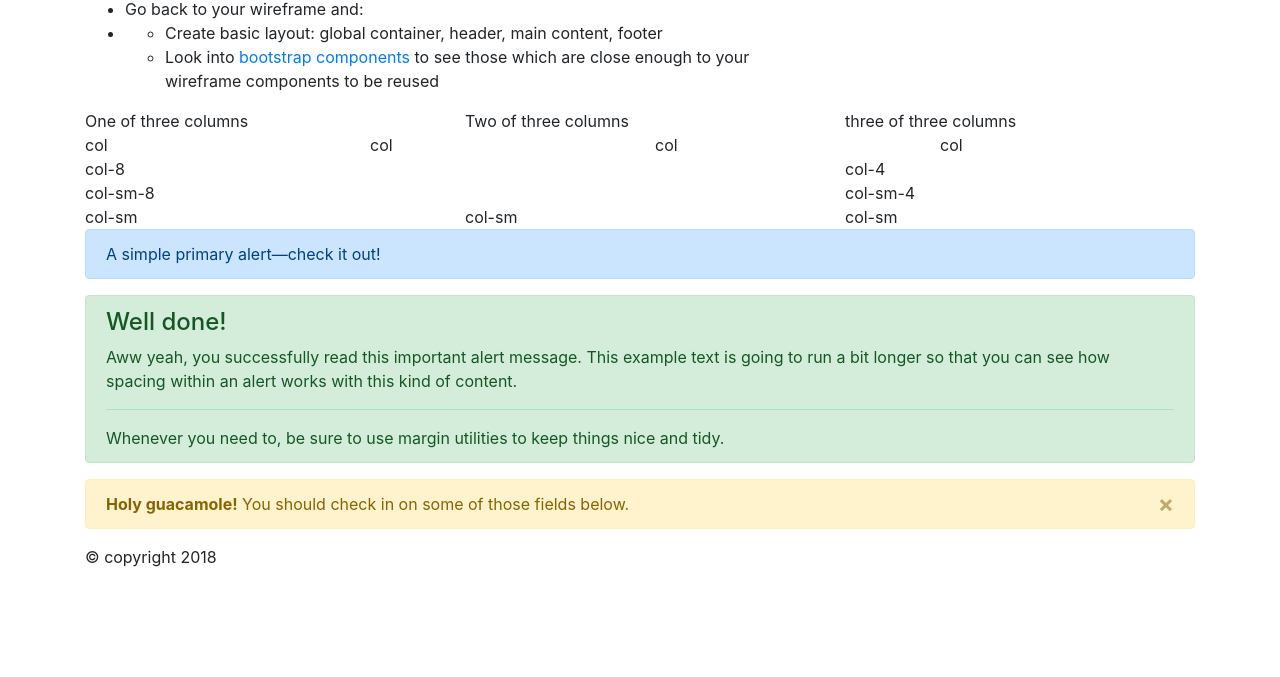
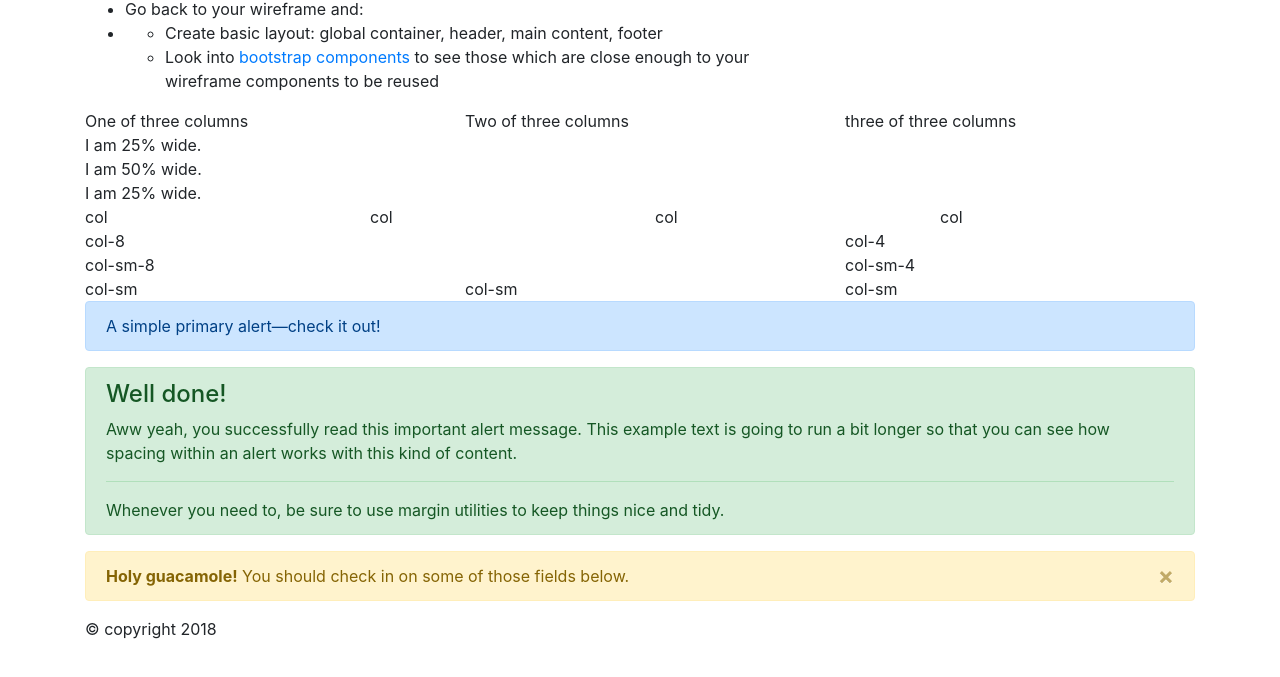
Before and after one commit to ahebwa49/static-fdb, a website: page public/test.html in a window 1280 px wide. Shown: the part 123-800 px from the top of the page. Drawn offline with nearby package versions, Linux system fonts and the light colour scheme.

```diff
--- a/public/test.html
+++ b/public/test.html
@@ -53,6 +53,17 @@
             three of three columns
           </div>
 
+    </div>
+    <div class="grid-container">
+      <div class="grid-25">
+        I am 25% wide.
+      </div>
+      <div class="grid-50">
+        I am 50% wide.
+      </div>
+      <div class="grid-25">
+        I am 25% wide.
+      </div>
     </div>
     <div class="row">
       <div class="col">col</div>
```
Also changed, not shown: public/index.html (+1 -16 lines).
